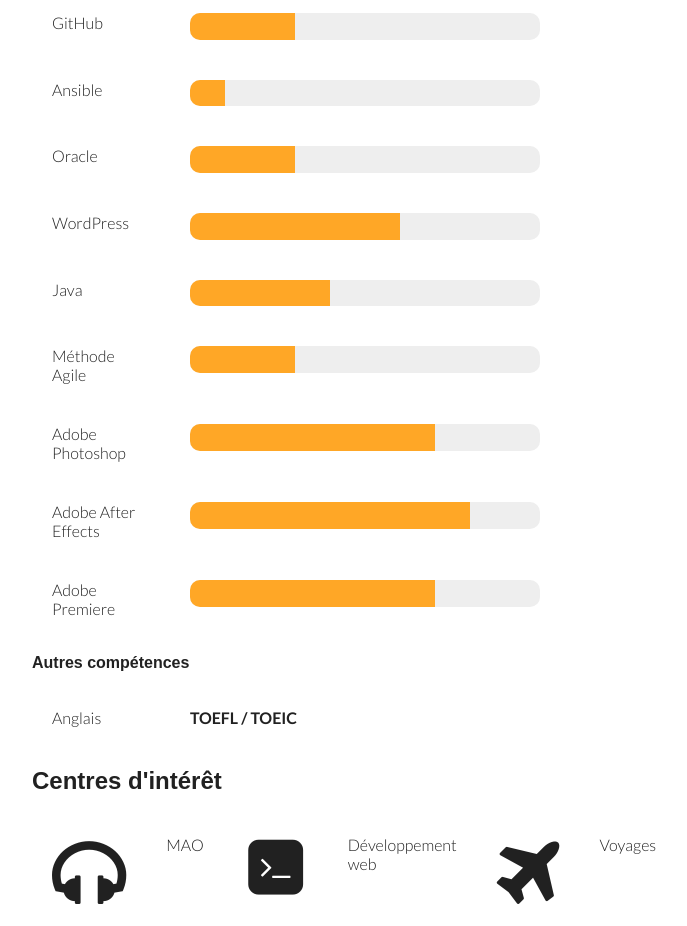
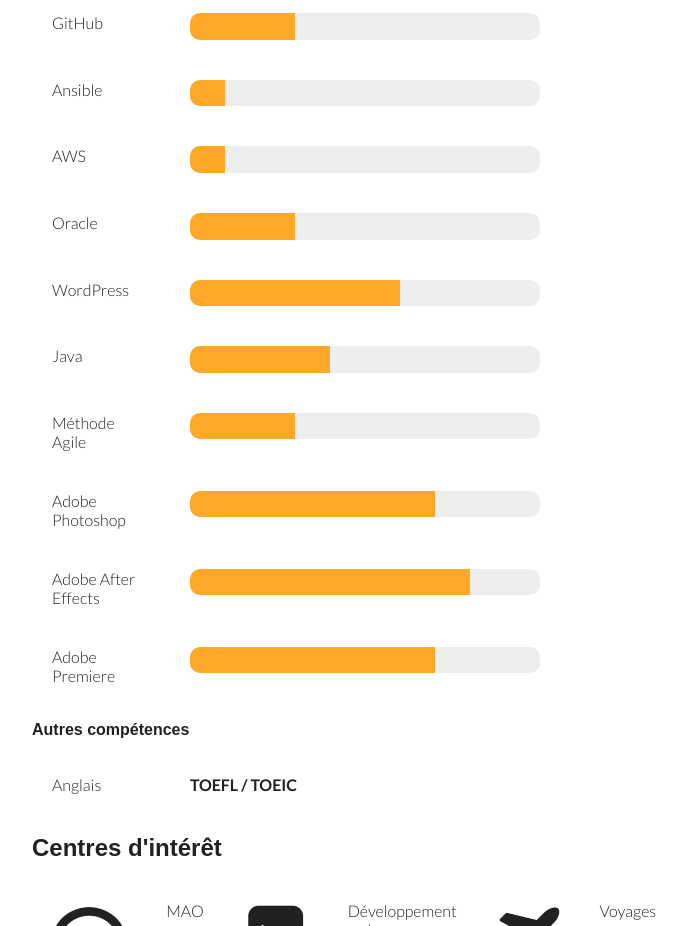
Before and after one commit to thomashesry/resume, a plain HTML site: page index.html in a window 1280 px wide. Shown: the part 2700-3626 px from the top of the page, without its empty margins (288-975 px from the left). Drawn offline with nearby package versions, Linux system fonts and the light colour scheme; a web font is replaced by a local one.

Commit message:
aws competences

```diff
--- a/index.html
+++ b/index.html
@@ -216,6 +216,15 @@
 			</div>
 	</div>
 	<div class="flex-container">
+			<div class="left-cell">AWS</div>
+			<div class="right-cell"><div class="progressBar">
+			    <div class="progressBarContainer">
+      				<div class="progressBarValue value-10"></div>
+   				 </div>
+			  </div>
+			</div>
+	</div>
+	<div class="flex-container">
 			<div class="left-cell">Oracle</div>
 			<div class="right-cell"><div class="progressBar">
 			    <div class="progressBarContainer">
```
